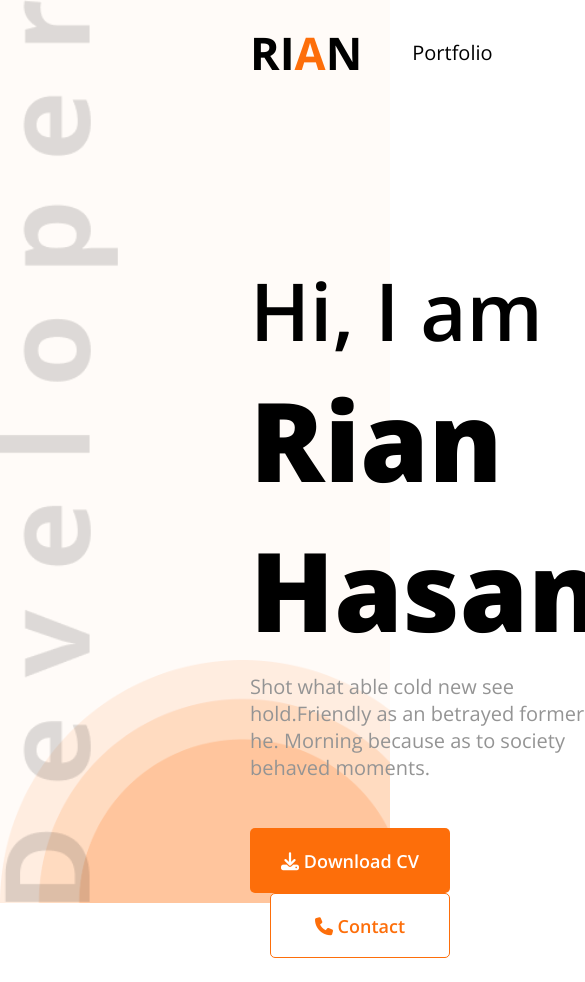
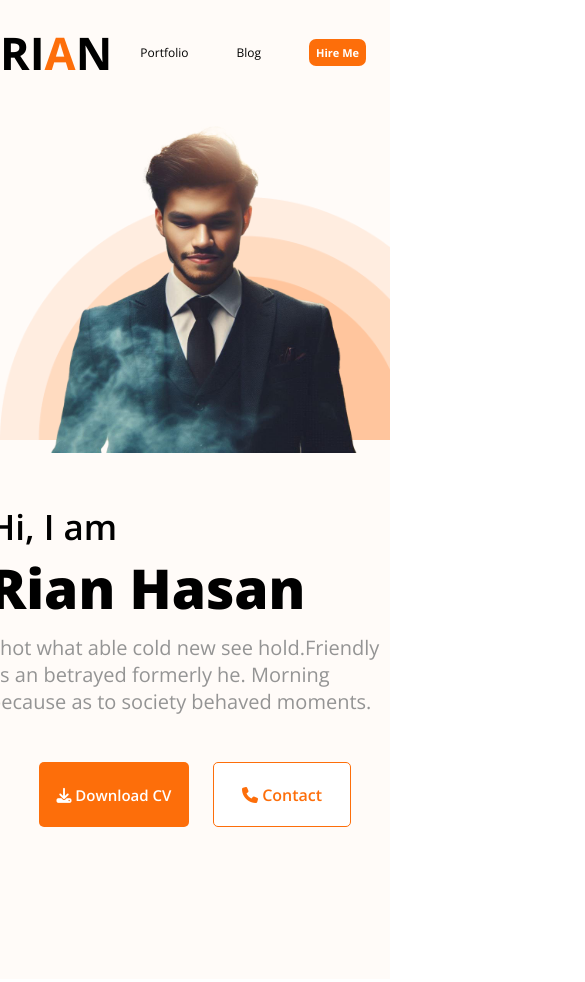
Before and after one commit to rianhasansiam/second_project, a plain HTML site: page index.html in a window 390 px wide. Shown: the top 982 px of the page, 585 px wide, since content can reach past the window. Drawn offline with nearby package versions, Linux system fonts and the light colour scheme.

Commit message:
added responsive design

```diff
--- a/index.html
+++ b/index.html
@@ -21,6 +21,9 @@
        </nav>
 
 
+
+
+
 <div class="head-part">
 
 
@@ -29,9 +32,12 @@
          <h1>Rian Hasan</h1>
           <p>Shot what able cold new see hold.Friendly as an betrayed formerly
           he. Morning because as to society behaved moments.<p>
+     <div class="headbuttton">
+        <button class="download"><i class="fa-solid   fa-download"></i> Download CV</button>
+        <button class="cv"><i class="fa-solid fa-phone"></i> Contact</button>
 
-           <button class="download"><i class="fa-solid   fa-download"></i> Download CV</button>
-          <button class="cv"><i class="fa-solid fa-phone"></i> Contact</button>
+     </div>
+
 
       </div>
          <img class="img-rian" src="./asset/IMG_20240704_030434_927.png" alt="rian picture">
--- a/style.css
+++ b/style.css
@@ -204,3 +204,113 @@ header{
     color: #474747;margin-top: 7px;
 
 }
+
+
+@media screen and (max-width:567px) {
+
+    .rian{
+        display: none;
+    }
+
+
+   .menu button{
+    height: 38px;
+    width: 90px;
+    font-weight: 700;
+    font-size: 14px;
+   }
+
+   nav {
+    margin: 0px;
+}
+
+.menu{
+    font-size: 12px;
+}
+
+.menu button {
+    height: 27px;
+    width: 57px;
+    font-size: 11px;}
+
+    .menu li {
+        padding: 0px 24px;
+    }
+
+    .img-rian {
+        width: 395px;
+        height: 370px;
+        margin-left: 17px;
+    }
+
+        .head-part {
+            margin: 0px;
+            flex-direction: column-reverse;
+        }
+
+header{
+
+    background-position: 0px 197px;
+ background-image: url(./asset/header_bg.png);
+
+}
+
+.head-one{
+    width: 412px;
+    margin-top: 50px;
+}
+
+.head-one h3 {
+    font-size: 35px;}
+
+
+    .head-one h1 {
+        font-size: 55px;
+       }
+
+
+       .head-one .download {
+
+        width: 150px;
+        font-size: 15px;
+
+       }
+
+       .head-one .cv {
+        width: 138px;
+        font-size: 16px;
+    }
+
+       .headbuttton{
+        text-align: center;
+       }
+
+
+       .content {
+        width: 400px;
+        height: 250px;
+        margin-top: 50px;
+        border: none;
+    }
+
+        .container-one {
+            width: 412px;
+            height: 640px;
+        }
+
+
+            .listinfo{
+                flex-direction: column;
+                gap: 12px;
+                margin-top: 65px;
+            }
+
+
+
+
+
+
+
+
+
+}
```
